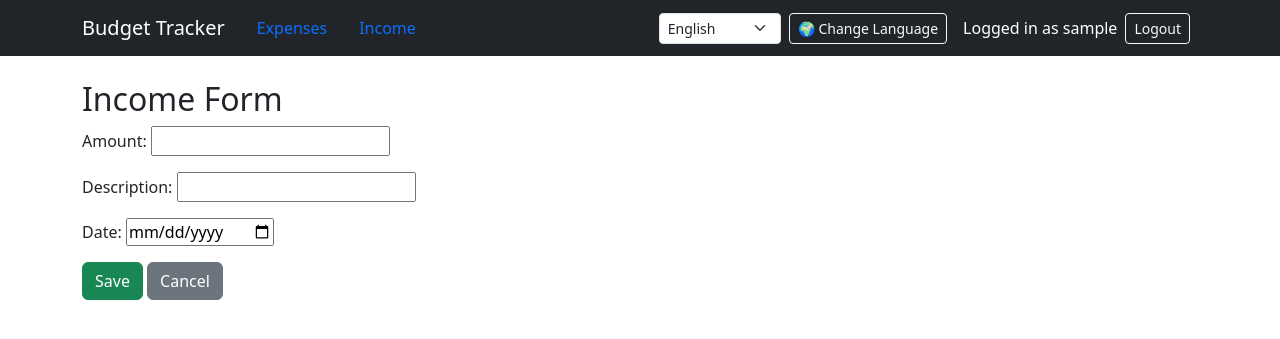
After one commit to Artem-Reshetovskyi/Expense_Tracker, a Django app: page /expenses/incomes/create/ in a window 1280 px wide. The commit adds this page. Shown: the top 339 px of the page. Run offline with Django 5.2, Linux system fonts and the light colour scheme; the visitor is signed in with stand-in values (Sample User, id 1).

Commit message:
add icomes

```diff
--- a/config/settings.py
+++ b/config/settings.py
@@ -139,3 +139,5 @@ STATIC_URL = '/static/'
 # https://docs.djangoproject.com/en/5.1/ref/settings/#default-auto-field
 
 DEFAULT_AUTO_FIELD = 'django.db.models.BigAutoField'
+
+LOGIN_URL = "/accounts/login/"
--- a/expenses/forms.py
+++ b/expenses/forms.py
@@ -1,5 +1,7 @@
 from django import forms
 from .models import Expense
+from .models import Income
+from django.utils.translation import gettext_lazy as _
 
 
 class ExpenseForm(forms.ModelForm):
@@ -14,3 +16,17 @@ class ExpenseForm(forms.ModelForm):
         widgets = {
             "date": forms.DateInput(attrs={"type": "date"})  # Поле для вибору дати
         }
+
+
+class IncomeForm(forms.ModelForm):
+    class Meta:
+        model = Income
+        fields = ["amount", "description", "date"]
+        labels = {
+            "amount": _("Amount"),
+            "description": _("Description"),
+            "date": _("Date"),
+        }
+        widgets = {
+            "date": forms.DateInput(attrs={"type": "date"}),
+        }
--- a/expenses/models.py
+++ b/expenses/models.py
@@ -1,4 +1,5 @@
 from django.db import models
+from django.contrib.auth.models import User
 from django.utils.translation import gettext_lazy as _
 
 class Expense(models.Model):
@@ -16,3 +17,18 @@ class Expense(models.Model):
 
     def __str__(self):
         return f"{self.name} - {self.amount}"
+
+
+class Income(models.Model):
+    user = models.ForeignKey(User, on_delete=models.CASCADE)
+    amount = models.DecimalField(max_digits=10, decimal_places=2)
+    description = models.CharField(max_length=255)
+    date = models.DateField()
+
+    class Meta:
+        verbose_name = _("Income")
+        verbose_name_plural = _("Incomes")
+        ordering = ["-date"]
+
+    def __str__(self):
+        return f"{self.amount} - {self.description}"
--- a/expenses/templates/base.html
+++ b/expenses/templates/base.html
@@ -19,10 +19,19 @@
             <button class="navbar-toggler" type="button" data-bs-toggle="collapse" data-bs-target="#navbarNav"
                 aria-controls="navbarNav" aria-expanded="false" aria-label="{% trans 'Toggle navigation' %}">
                 <span class="navbar-toggler-icon"></span>
-        </button>
+            </button>
             <div class="collapse navbar-collapse" id="navbarSupportedContent">
-                <div class="ms-auto d-flex align-items-center h-100">
-                    <form action="{% url 'set_language' %}" method="post" class="d-flex align-items-center">
+                <ul class="nav nav-pills me-auto">
+                    <li class="nav-item">
+                        <a class="nav-link" href="{% url 'expense_list' %}">{% trans "Expenses" %}</a>
+                    </li>
+                    <li class="nav-item">
+                        <a class="nav-link" href="{% url 'income_list' %}">{% trans "Income" %}</a>
+                    </li>
+                </ul>
+
+                <div class="d-flex align-items-center">
+                    <form action="{% url 'set_language' %}" method="post" class="d-flex align-items-center me-3">
                         {% csrf_token %}
                         <select name="language" class="form-select form-select-sm me-2" style="width: auto;">
                             {% for lang_code, lang_name in LANGUAGES|default_if_none:"" %}
@@ -43,7 +52,6 @@
                         <a href="{% url 'login' %}" class="btn btn-sm btn-outline-light me-2">{% trans "Login" %}</a>
                         <a href="{% url 'register' %}" class="btn btn-sm btn-outline-light">{% trans "Register" %}</a>
                     {% endif %}
-
                 </div>
             </div>
         </div>
@@ -62,7 +70,7 @@
     <!-- Activate selectpicker -->
     <script>
         $(document).ready(function() {
-        $('.selectpicker').selectpicker();
+            $('.selectpicker').selectpicker();
         });
     </script>
 
--- /dev/null
+++ b/expenses/templates/incomes/income_form.html
@@ -0,0 +1,12 @@
+{% extends 'base.html' %}
+{% load i18n %}
+
+{% block content %}
+<h2>{% trans "Income Form" %}</h2>
+<form method="post">
+    {% csrf_token %}
+    {{ form.as_p }}
+    <button class="btn btn-success" type="submit">{% trans "Save" %}</button>
+    <a class="btn btn-secondary" href="{% url 'income_list' %}">{% trans "Cancel" %}</a>
+</form>
+{% endblock %}
--- a/expenses/urls.py
+++ b/expenses/urls.py
@@ -7,4 +7,8 @@ urlpatterns = [
     path("edit/<int:expense_id>/", views.edit_expense, name="edit_expense"),
     path("delete/<int:expense_id>/", views.delete_expense, name="delete_expense"),
     path("delete_all/", views.delete_all_expenses, name="delete_all_expenses"),
+    path("incomes/", views.income_list, name="income_list"),
+    path("incomes/create/", views.income_create, name="income_create"),
+    path("incomes/edit/<int:pk>/", views.income_edit, name="income_edit"),
+    path("incomes/delete/<int:pk>/", views.income_delete, name="income_delete"),
 ]
--- a/expenses/views.py
+++ b/expenses/views.py
@@ -1,12 +1,14 @@
 from django.shortcuts import render, redirect, get_object_or_404
 from .models import Expense
 from .forms import ExpenseForm
+from .models import Income
+from .forms import IncomeForm
 from django.db.models import Q
 from datetime import datetime
 from django.contrib.auth.decorators import login_required # Декоратор для захисту від неавторизованого доступу
 
-
-# Відображення списку витрат з можливістю фільтрації та сортування
+#Expense - це витрати, які користувач може додавати, редагувати та видаляти.
+    # Відображення списку витрат з можливістю фільтрації та сортування
 @login_required
 def expense_list(request):
     expenses = Expense.objects.all()  # За замовчуванням беремо всі витрати
@@ -78,3 +80,45 @@ def delete_all_expenses(request):
         return redirect("expense_list")
 
     return render(request, "expenses/delete_all_expenses.html")
+
+# Incomes - це доходи користувача, які він може додавати, редагувати та видаляти.
+@login_required
+def income_list(request):
+    incomes = Income.objects.filter(user=request.user)
+    return render(request, "incomes/income_list.html", {"incomes": incomes})
+
+
+@login_required
+def income_create(request):
+    if request.method == "POST":
+        form = IncomeForm(request.POST)
+        if form.is_valid():
+            income = form.save(commit=False)
+            income.user = request.user
+            income.save()
+            return redirect("income_list")
+    else:
+        form = IncomeForm()
+    return render(request, "incomes/income_form.html", {"form": form})
+
+
+@login_required
+def income_edit(request, pk):
+    income = Income.objects.get(pk=pk, user=request.user)
+    if request.method == "POST":
+        form = IncomeForm(request.POST, instance=income)
+        if form.is_valid():
+            form.save()
+            return redirect("income_list")
+    else:
+        form = IncomeForm(instance=income)
+    return render(request, "incomes/income_form.html", {"form": form})
+
+
+@login_required
+def income_delete(request, pk):
+    income = Income.objects.get(pk=pk, user=request.user)
+    if request.method == "POST":
+        income.delete()
+        return redirect("income_list")
+    return render(request, "incomes/income_confirm_delete.html", {"income": income})
```
Also changed, not shown: expenses/templates/incomes/income_confirm_delete.html (added, +12 -0 lines), expenses/templates/incomes/income_list.html (added, +21 -0 lines), expenses/migrations/0010_category.py (added), expenses/migrations/0011_income_delete_category.py (added).
